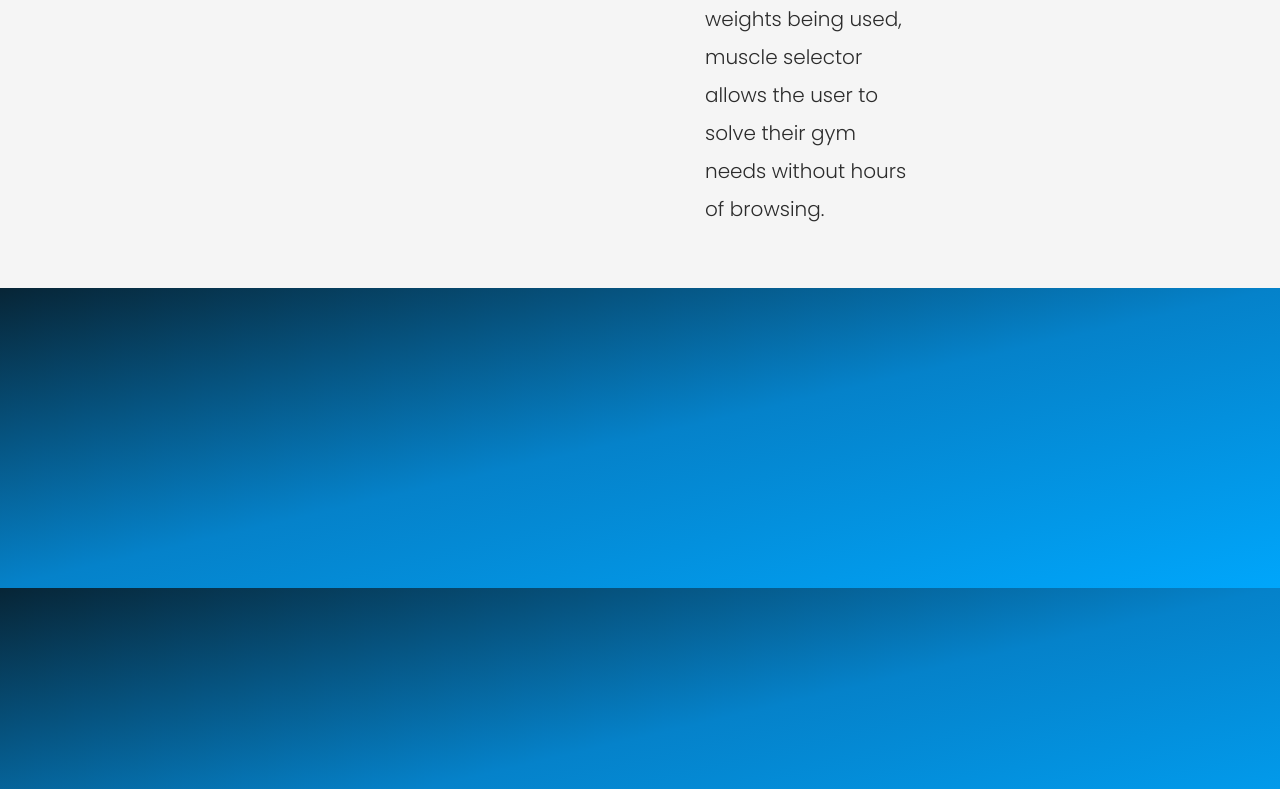
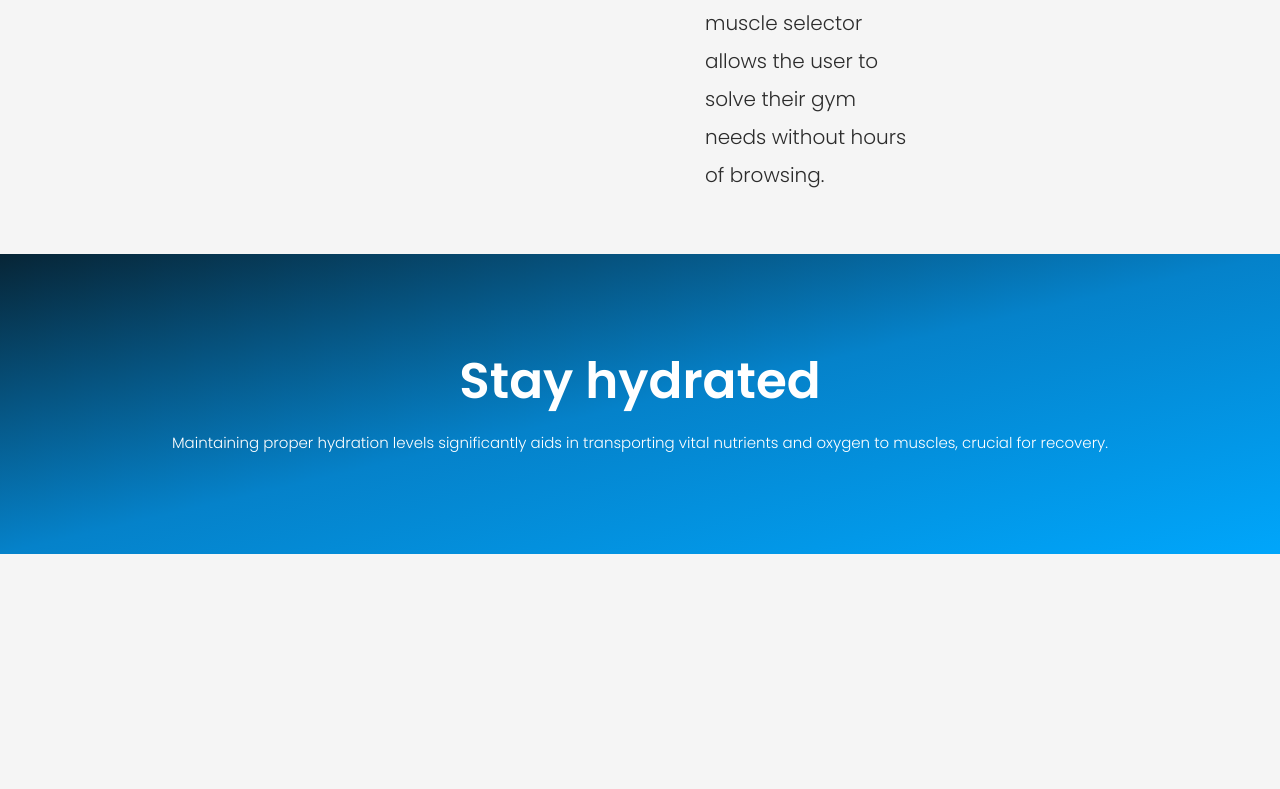
Before and after one commit to Hugo8814/PT-beta, a website: page index.html in a window 1280 px wide. Shown: the part 2758-3547 px from the top of the page. Drawn offline with Linux system fonts and the light colour scheme.

Commit message:
features step1

```diff
--- a/css/style.css
+++ b/css/style.css
@@ -283,8 +283,9 @@ body {
       color: #2c2c2c;
       margin: 0 24.7% 0 24.7%; }
     .section--3 .section__title__header {
+      text-align: center;
       font-size: 6rem;
-      margin-left: 24.7%;
+      /* margin-left: 24.7%; */
       padding-top: 6rem;
       color: #2c2c2c; }
   .section--3 .features {
@@ -313,6 +314,25 @@ body {
   height: 30rem;
   background: linear-gradient(to bottom right, #072536, #0582ca, #00a6fb); }
 
+.sect4h3{
+  color: white;
+  text-align: center;
+  padding-top: 8rem;
+  font-size: 5rem;
+
+}
+
+.sect4p{
+  color: white;
+  text-align: center;
+  font-size: 1.5rem;
+
+}
+
+  .section5 {
+    height: 30rem;
+    background: whitesmoke; }
+
 .section--2 {
   padding-top: 9rem;
   justify-content: center;
--- a/index.html
+++ b/index.html
@@ -80,9 +80,8 @@
 
     <section class="section--3" id="section--3">
       <div class="section__title">
-        <h2 class="section__title__header">Features</h2>
+        <h2 class="section__title__header">Visualise your recovery</h2>
         <h3 class="section__title__description">
-          Visualise simulated Recovery
         </h3>
       </div>
 
@@ -138,14 +137,20 @@
           </p>
         </div>
       </div>
+
     </section>
     <section class="section--4" id="section--4">
-      <div class="section4"></div>
+      <div class="section4">
+        <h3 class="sect4h3">Stay hydrated</h3>
+        <p class="sect4p">
+        Maintaining proper hydration levels significantly aids in transporting vital nutrients and oxygen to muscles, crucial for recovery.
+        </p>
+      </div>
     </section>
 
 
-    <section class="section--4" id="section--4">
-        <div class="section4">
+    <section class="section--5" id="section--5">
+        <div class="section5">
         </div>
     </section>
 
```
